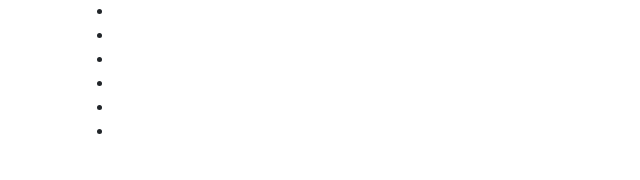
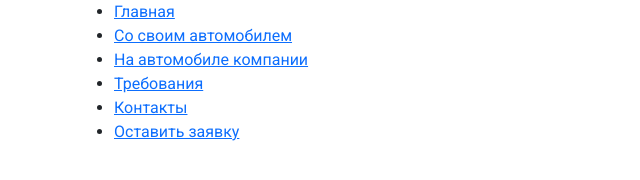
Before and after one commit to alex-bulgakov/uber777, a plain HTML site: page src/index.html in a window 1280 px wide. Shown: the whole page, without its empty margins (0-640 px from the left). Drawn offline with Linux system fonts and the light colour scheme.

Commit message:
add menu links

```diff
--- a/src/index.html
+++ b/src/index.html
@@ -21,12 +21,24 @@
     <div class="container">
       <nav>
         <ul class="menu">
-          <li class="menu_item"><a href="#" class="menu_link"></a></li>
-          <li class="menu_item"><a href="#" class="menu_link"></a></li>
-          <li class="menu_item"><a href="#" class="menu_link"></a></li>
-          <li class="menu_item"><a href="#" class="menu_link"></a></li>
-          <li class="menu_item"><a href="#" class="menu_link"></a></li>
-          <li class="menu_item"><a href="#" class="menu_link"></a></li>
+          <li class="menu_item">
+            <a href="#" class="menu_link">Главная</a>
+          </li>
+          <li class="menu_item">
+            <a href="#" class="menu_link">Со своим автомобилем</a>
+          </li>
+          <li class="menu_item">
+            <a href="#" class="menu_link">На автомобиле компании</a>
+          </li>
+          <li class="menu_item">
+            <a href="#" class="menu_link">Требования</a>
+          </li>
+          <li class="menu_item">
+            <a href="#" class="menu_link">Контакты</a>
+          </li>
+          <li class="menu_item">
+            <a href="#" class="menu_link">Оставить заявку</a>
+          </li>
         </ul>
       </nav>
     </div>
```
